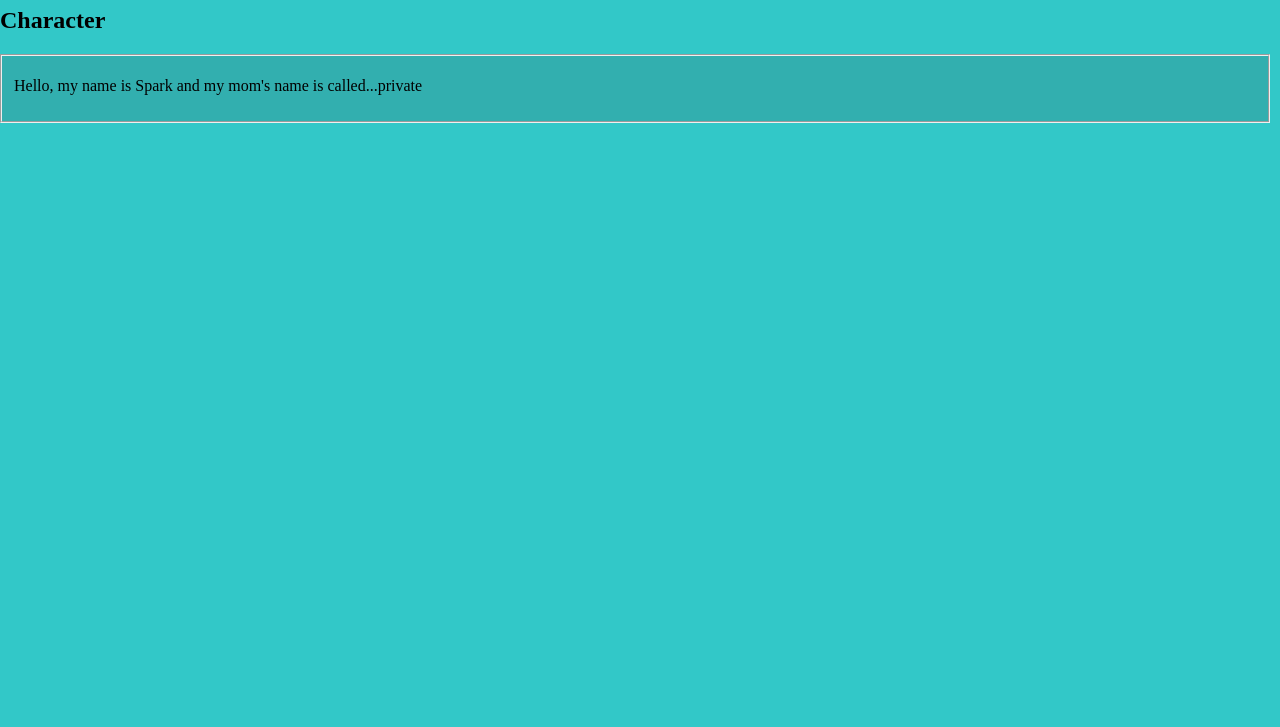
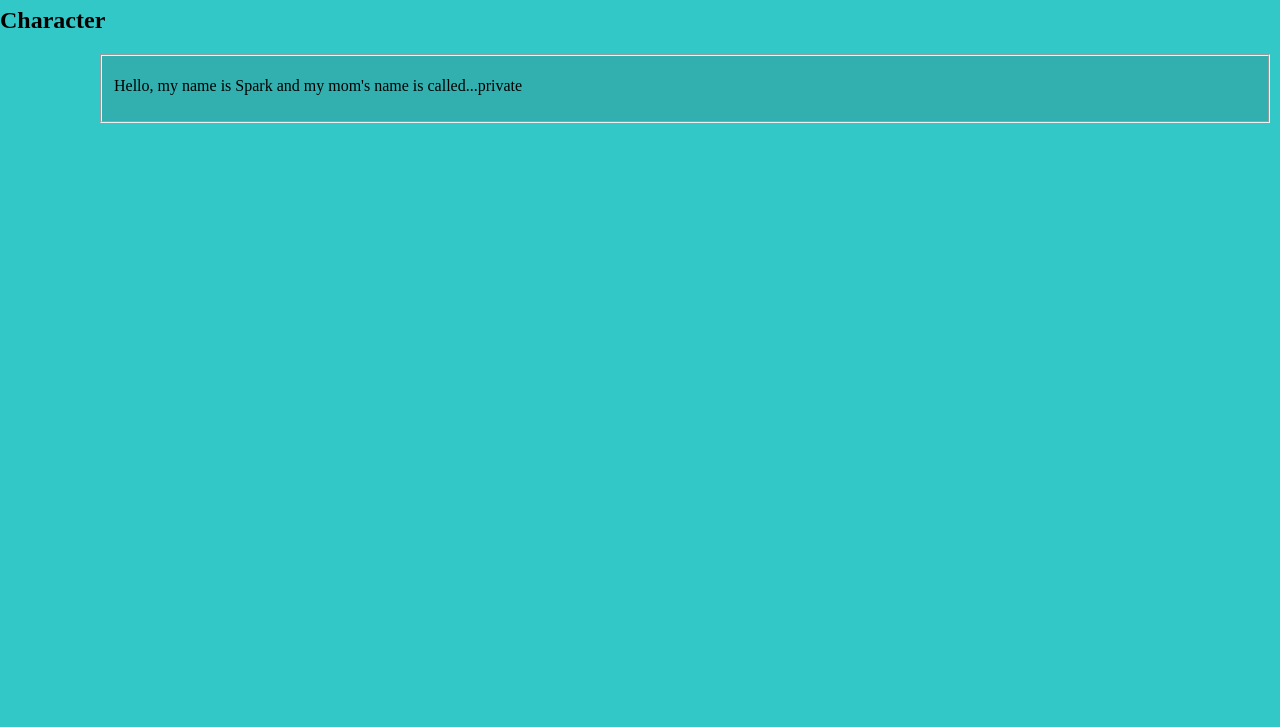
Before and after one commit to SparkChen0408/My-First-One, a plain HTML site: page index.html in a window 1280 px wide. Shown: the part 73-800 px from the top of the page. Drawn offline with Linux system fonts and the light colour scheme.

Commit message:
Update index.html

```diff
--- a/index.html
+++ b/index.html
@@ -30,8 +30,8 @@ Body{
 	background-color: rgb(50, 175, 175);
 	margin: 10px;
 	border-color: rgb(90, 175, 175)
-	margin-right: auto;
-	margin-left: auto;
+	margin-right: 100px;
+	margin-left: 100px
 }
 h2{
 	padding: auto;
```
